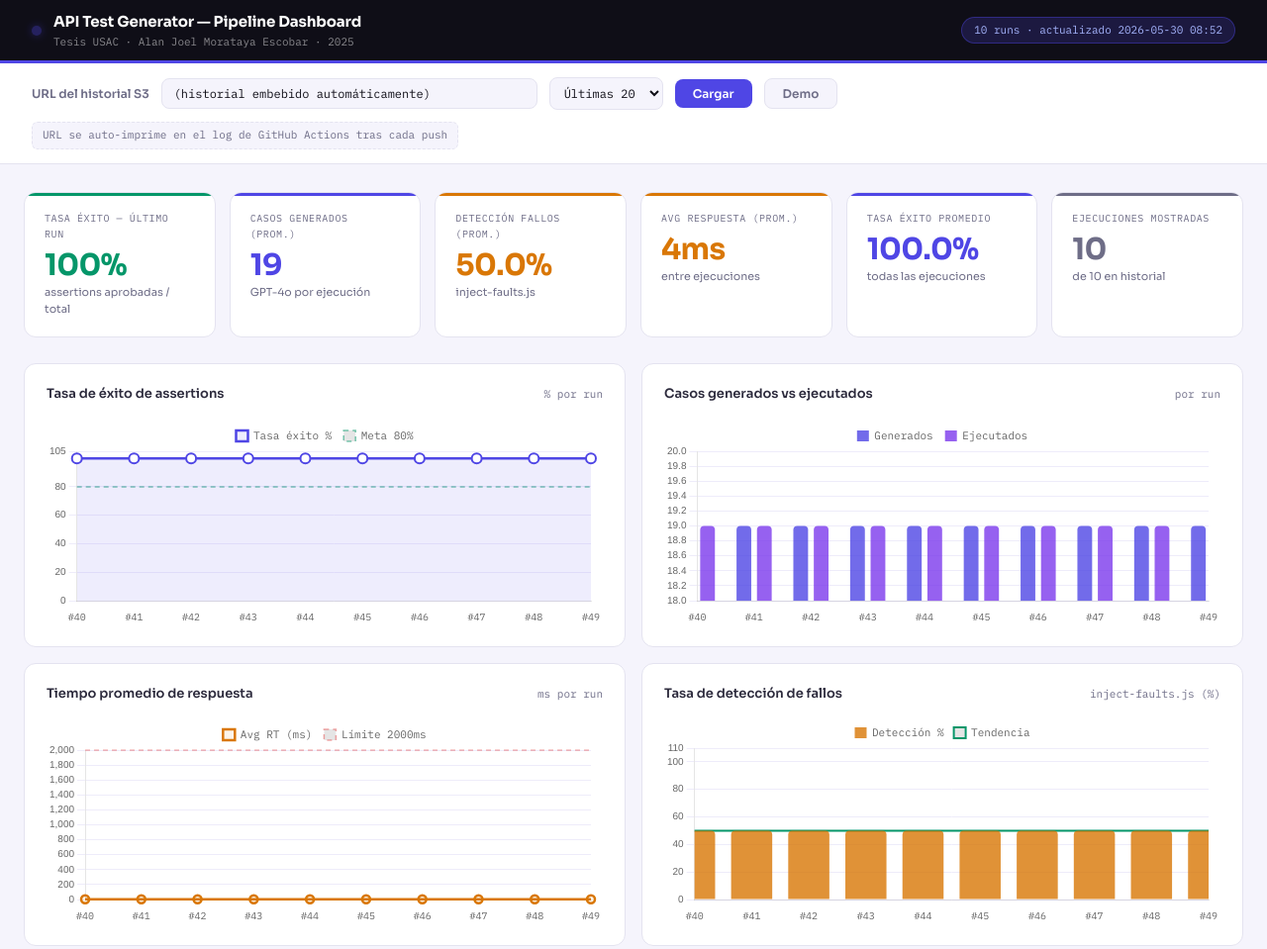
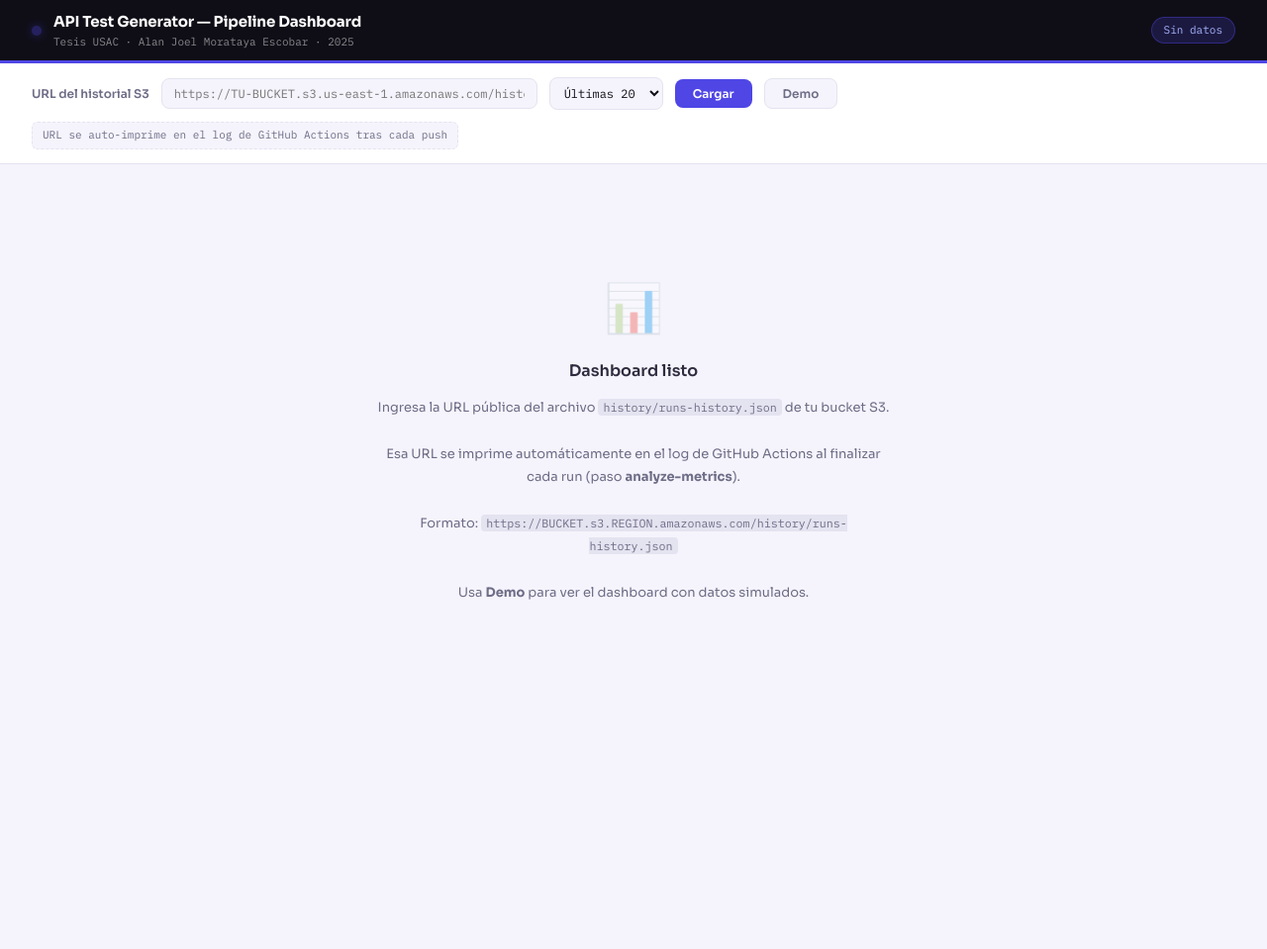
Before and after one commit to ajme-prog/api-test-generator, a website: page docs/index.html in a window 1280 px wide. Shown: the top 959 px of the page at 99% size. After the commit the page ends 800 px from the top, so only its background shows below. Drawn offline with nearby package versions, Linux system fonts and the light colour scheme.

Commit message:
experiment: run 1

```diff
--- a/docs/index.html
+++ b/docs/index.html
@@ -618,187 +618,6 @@ if (!tryAutoLoad()) {
   setTimeout(tryAutoLoad, 500);
 }
 </script>
-<script>window.EMBEDDED_HISTORY = [
-  {
-    "runId": "40",
-    "timestamp": "2026-05-30T07:14:24.454Z",
-    "branch": "main",
-    "commitSha": "f012d41",
-    "apiEndpoints": 17,
-    "casesGenerated": 19,
-    "casesExecuted": 19,
-    "tokensUsed": 8168,
-    "genDurationSeconds": 28.85,
-    "passRate": "100.00%",
-    "coveragePercent": "94.12%",
-    "avgResponseTime": 4.3,
-    "detectionRate": "50.00%",
-    "redundancyRate": "15.79%",
-    "exactDuplicates": 3,
-    "qualitativeFlags": 0
-  },
-  {
-    "runId": "41",
-    "timestamp": "2026-05-30T07:23:56.498Z",
-    "branch": "main",
-    "commitSha": "8dbfcbb",
-    "apiEndpoints": 17,
-    "casesGenerated": 19,
-    "casesExecuted": 19,
-    "tokensUsed": 8181,
-    "genDurationSeconds": 22.75,
-    "passRate": "100.00%",
-    "coveragePercent": "94.12%",
-    "avgResponseTime": 3.9,
-    "detectionRate": "50.00%",
-    "redundancyRate": "15.79%",
-    "exactDuplicates": 3,
-    "qualitativeFlags": 0
-  },
-  {
-    "runId": "42",
-    "timestamp": "2026-05-30T07:29:00.790Z",
-    "branch": "main",
-    "commitSha": "b0036c3",
-    "apiEndpoints": 17,
-    "casesGenerated": 19,
-    "casesExecuted": 19,
-    "tokensUsed": 8180,
-    "genDurationSeconds": 23.89,
-    "passRate": "100.00%",
-    "coveragePercent": "94.12%",
-    "avgResponseTime": 2.9,
-    "detectionRate": "50.00%",
-    "redundancyRate": "15.79%",
-    "exactDuplicates": 3,
-    "qualitativeFlags": 0
-  },
-  {
-    "runId": "43",
-    "timestamp": "2026-05-30T07:34:51.592Z",
-    "branch": "main",
-    "commitSha": "5fc8d5e",
-    "apiEndpoints": 17,
-    "casesGenerated": 19,
-    "casesExecuted": 19,
-    "tokensUsed": 8898,
-    "genDurationSeconds": 25.04,
-    "passRate": "100.00%",
-    "coveragePercent": "94.12%",
-    "avgResponseTime": 3.8,
-    "detectionRate": "50.00%",
-    "redundancyRate": "15.79%",
-    "exactDuplicates": 3,
-    "qualitativeFlags": 0
-  },
-  {
-    "runId": "44",
-    "timestamp": "2026-05-30T07:37:57.720Z",
-    "branch": "main",
-    "commitSha": "67f4ee0",
-    "apiEndpoints": 17,
-    "casesGenerated": 19,
-    "casesExecuted": 19,
-    "tokensUsed": 8857,
-    "genDurationSeconds": 24.84,
-    "passRate": "100.00%",
-    "coveragePercent": "94.12%",
-    "avgResponseTime": 3.9,
-    "detectionRate": "50.00%",
-    "redundancyRate": "15.79%",
-    "exactDuplicates": 3,
-    "qualitativeFlags": 0
-  },
-  {
-    "runId": "45",
-    "timestamp": "2026-05-30T07:41:29.450Z",
-    "branch": "main",
-    "commitSha": "7cf404a",
-    "apiEndpoints": 17,
-    "casesGenerated": 19,
-    "casesExecuted": 19,
-    "tokensUsed": 8857,
-    "genDurationSeconds": 26.16,
-    "passRate": "100.00%",
-    "coveragePercent": "94.12%",
-    "avgResponseTime": 3.6,
-    "detectionRate": "50.00%",
-    "redundancyRate": "15.79%",
-    "exactDuplicates": 3,
-    "qualitativeFlags": 0
-  },
-  {
-    "runId": "46",
-    "timestamp": "2026-05-30T07:44:19.459Z",
-    "branch": "main",
-    "commitSha": "6b5fe22",
-    "apiEndpoints": 17,
-    "casesGenerated": 19,
-    "casesExecuted": 19,
-    "tokensUsed": 8857,
-    "genDurationSeconds": 23.94,
-    "passRate": "100.00%",
-    "coveragePercent": "94.12%",
-    "avgResponseTime": 4.1,
-    "detectionRate": "50.00%",
-    "redundancyRate": "15.79%",
-    "exactDuplicates": 3,
-    "qualitativeFlags": 0
-  },
-  {
-    "runId": "47",
-    "timestamp": "2026-05-30T07:47:27.789Z",
-    "branch": "main",
-    "commitSha": "a635076",
-    "apiEndpoints": 17,
-    "casesGenerated": 19,
-    "casesExecuted": 19,
-    "tokensUsed": 8150,
-    "genDurationSeconds": 21.7,
-    "passRate": "100.00%",
-    "coveragePercent": "94.12%",
-    "avgResponseTime": 3.4,
-    "detectionRate": "50.00%",
-    "redundancyRate": "15.79%",
-    "exactDuplicates": 3,
-    "qualitativeFlags": 0
-  },
-  {
-    "runId": "48",
-    "timestamp": "2026-05-30T07:52:14.768Z",
-    "branch": "main",
-    "commitSha": "074992a",
-    "apiEndpoints": 17,
-    "casesGenerated": 19,
-    "casesExecuted": 19,
-    "tokensUsed": 8180,
-    "genDurationSeconds": 24.62,
-    "passRate": "100.00%",
-    "coveragePercent": "94.12%",
-    "avgResponseTime": 4.2,
-    "detectionRate": "50.00%",
-    "redundancyRate": "15.79%",
-    "exactDuplicates": 3,
-    "qualitativeFlags": 0
-  },
-  {
-    "runId": "49",
-    "timestamp": "2026-05-30T07:55:02.727Z",
-    "branch": "main",
-    "commitSha": "0080f9d",
-    "apiEndpoints": 17,
-    "casesGenerated": 19,
-    "casesExecuted": 19,
-    "tokensUsed": 8845,
-    "genDurationSeconds": 22.69,
-    "passRate": "100.00%",
-    "coveragePercent": "94.12%",
-    "avgResponseTime": 3.8,
-    "detectionRate": "50.00%",
-    "redundancyRate": "15.79%",
-    "exactDuplicates": 3,
-    "qualitativeFlags": 0
-  }
-];</script>
+<!-- HISTORY_INJECTION_POINT -->
 </body>
 </html>
```
Also changed, not shown: scripts/generate-tests.js (+9 -13 lines).
